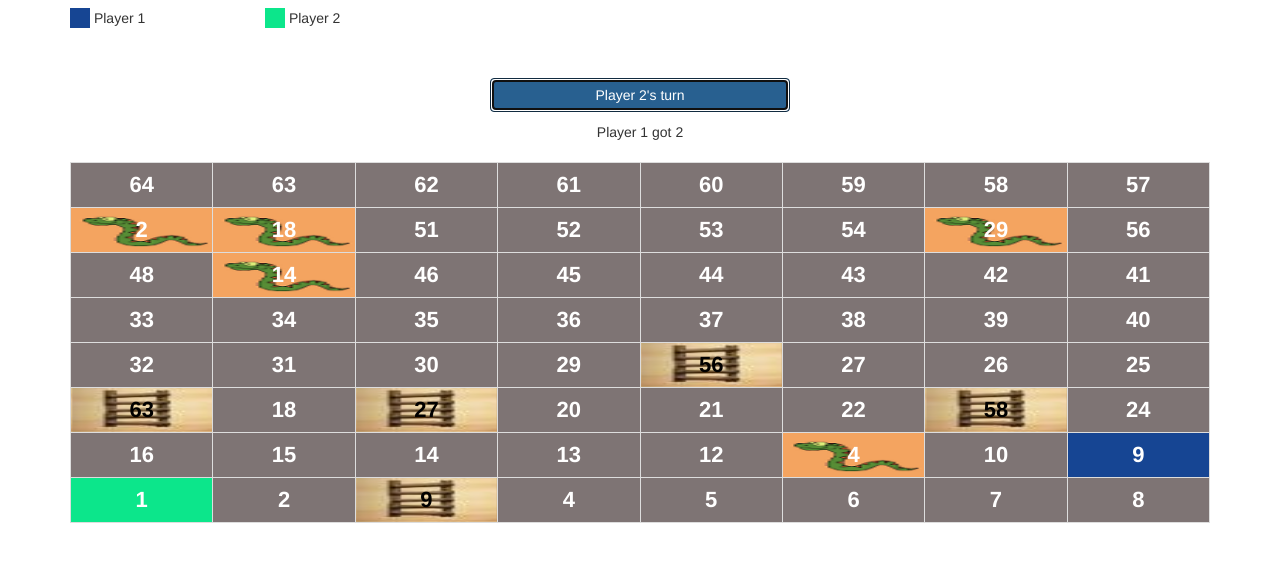
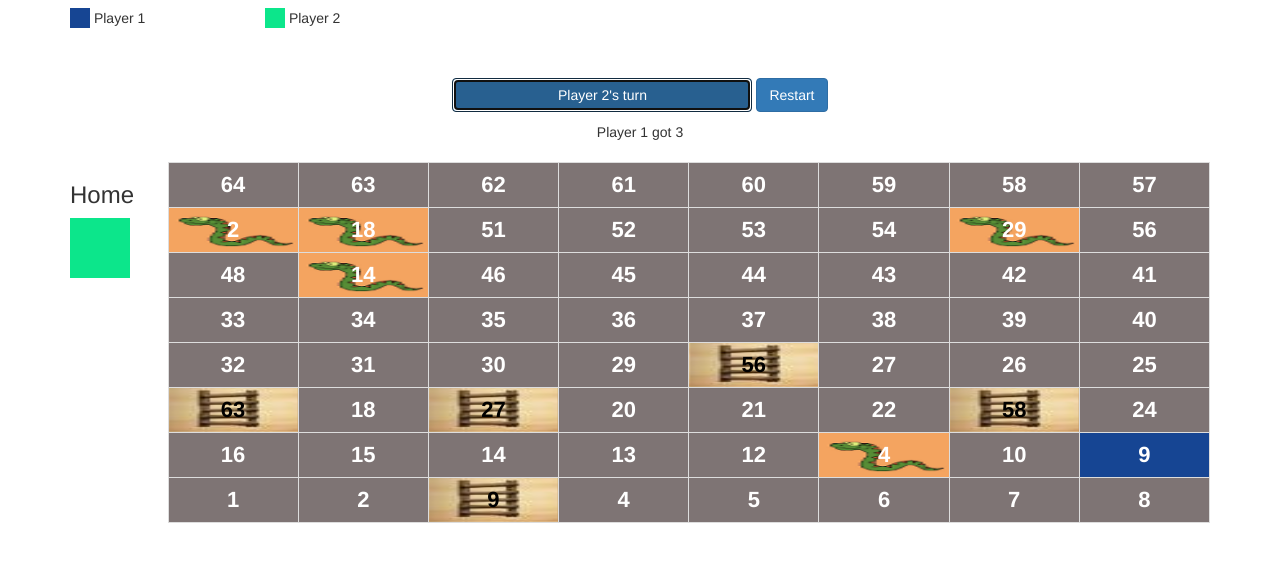
Before and after one commit to anandhegde/SnakeAndLadder, a plain HTML site: page index.html in a window 1280 px wide. Both pictures are taken after a click on the button "Player 1's turn". Shown: the part 63-624 px from the top of the page. Drawn offline with nearby package versions, Linux system fonts and the light colour scheme.

Commit message:
restart functionality added

```diff
--- a/css/style.css
+++ b/css/style.css
@@ -5,7 +5,8 @@ h6 { text-align: center; }
 .snake { background: url("../images/snake.png"); background-size: 100% 100%; }
 .ladder { background: url("../images/ladder.jpg"); color: black !important; background-size: 100% 100%; }
 .mb-10 { margin-bottom: 10px; }
-.icon-20 { display: inline-block; height: 20px; width: 20px; }
+.square-20 { display: inline-block; height: 20px; width: 20px; }
+.square-60 { display: inline-block; height: 60px; width: 60px; background: green;}
 .vertical-align { vertical-align: middle; }
 #messageContainer { min-height: 40px; }
 #rollDice, #replay { width: 300px; }
--- a/index.html
+++ b/index.html
@@ -16,12 +16,21 @@
 		<div class="row text-center">
 			<button id="rollDice" class="mb-10 btn btn-primary">Player 1's turn</button>
 			<button id="replay" class="mb-10 btn btn-primary hide">Replay</button>
+			<button id="restart" class="mb-10 btn btn-primary">Restart</button>
 		</div>
 		<div class="row text-center mb-10" id="diceValueContainer">
 			<p id="diceValue"></p>
 		</div>
-		<table id="board" class="table">
-		</table>
+		<div class="row">
+			<div class="col-xs-1">
+				<h3>Home</h3>
+				<span class="square-60 vertical-align" id="home"></span>
+			</div>
+			<div class="col-xs-11">
+				<table id="board" class="table">
+				</table>
+			</div>
+		</div>
 	</div>
 	<script
 	  src="https://code.jquery.com/jquery-3.3.1.slim.min.js"
--- a/js/index.js
+++ b/js/index.js
@@ -1,3 +1,4 @@
+var Game = function() {
 	var currentUser = 1;
 	//variable to give user's an id
 
@@ -153,9 +154,13 @@ var Board = function(){
 		show(this);
 		this.movePosition= function(userObject, dice){
 			let self = this;
-
+			let position;
 			//get the new position value by adding dice value to old position value
-		let position = this.boardNumbers[userObject.row][userObject.column] + dice;
+			if(userObject.row < 0 && userObject.column < 0) {
+				position = dice;
+			} else {
+				position = this.boardNumbers[userObject.row][userObject.column] + dice;
+			}
 			//get the new row value
 			let row = Math.floor(position / this.columns);
 			if(position % this.columns == 0){
@@ -220,6 +225,8 @@ var Board = function(){
 					setTimeout(() => {
 						if(index == 0) {
 							for(let userStateObject of _stateOfUsers[index]){
+								delete(allUserColors[userStateObject.id]);
+								setHomeColor();
 								if(userStateObject["dirty"]) {
 									$("#diceValue").text(`Player ${userStateObject["id"]} got ${userStateObject.diceValue}`).show();
 								}
@@ -233,6 +240,8 @@ var Board = function(){
 
 							//setting the user's position
 							for(let userStateObject of _stateOfUsers[index]){
+								delete(allUserColors[userStateObject.id]);
+								setHomeColor();
 								if(userStateObject["dirty"]) {
 									$("#diceValue").text(`Player ${userStateObject["id"]} got ${userStateObject.diceValue}`).show();
 								}
@@ -250,8 +259,8 @@ var Board = function(){
 	}
 
 	var User = function(){
-	this.row = 0;
-	this.column = 0;
+		this.row = -1;
+		this.column = -1;
 		this.won = false;
 		this.id = ++userCount;
 		this.color = getRandomColor();
@@ -261,6 +270,7 @@ User.prototype.rollDice = function(callback){
 		let dice = randomNumber(1, 6);
 		$("#diceValue").text(`Player ${this.id} got ${dice}`).show();
 		board.movePosition(this, dice);
+		delete(allUserColors[this.id])
 		callback(dice);
 	}
 
@@ -269,12 +279,30 @@ var user1 = new User();
 	var user2 = new User();
 	var user3 = new User();
 	var userArray = [user1, user2];
-
+	var allUserColors = {};
 	//set the color of cell in the beginning
 	for(let user of userArray){
 		setColorOnTop(user);
-	changeTableCellColor(board.rows, board.columns, user.row, user.column, user.color);
+		allUserColors[user.id] = user.color;
+		//changeTableCellColor(board.rows, board.columns, user.row, user.column, user.color);
 	}
+
+	//set the homeDivision
+	function setHomeColor(){
+		let colors = "";
+		for(let id in allUserColors) {
+			colors += allUserColors[id] + ",";
+		}
+		colors = colors.substring(0, colors.length - 1);
+		if(colors.length > 0){
+			$("#home").css('background', `${colors}`);
+			$("#home").css('background', `linear-gradient(to right,${colors})`);
+		} else {
+			$("#home").css('background', `white`);
+		}
+	}
+
+	setHomeColor();
 
 	//set the button's value
 	//$("#rollDice").text("");
@@ -282,6 +310,7 @@ for(let user of userArray){
 	$("#rollDice").on("click", function(){
 		$("#message").addClass("hide");
 		userArray[currentUser - 1].rollDice(function(diceValue){
+			setHomeColor();
 			for(let user of userArray){
 				changeTableCellColor(board.rows, board.columns, user.row, user.column, user.color);
 			}
@@ -293,6 +322,7 @@ $("#rollDice").on("click", function(){
 				$("#message").text(`Player ${board.whoHasWon.id} won the game`).removeClass("hide");
 				$("#rollDice").hide();
 				$("#replay").removeClass("hide");
+				$("#restart").removeClass("hide");
 			} else {
 				currentUser = (currentUser % userArray.length) + 1;
 				let textOnButton = `Player ${currentUser}'s turn`;
@@ -305,32 +335,15 @@ $("#replay").on("click", function(){
 		$("#message").addClass("hide");
 		$("#diceValue").hide();
 
+		for(let user of userArray){
+			allUserColors[user.id] = user.color;
+		}
+		setHomeColor();
 		//for removing the existing user position and setting all the user position to 0,0
 		for(let user of userArray){
 			changeTableCellColor(board.rows, board.columns, user.row, user.column, "#7E7474");
-		changeTableCellColor(board.rows, board.columns, 0, 0, user.color);
 		}
-	// //loop through each move and show it on board
-
 		board.replay();
-	// for(let index in board.replay){
-	// 	(function(index){
-	// 		setTimeout(() => {
-	// 			$("#diceValue").text(`Player ${board.replay[index]["id"]} got ${board.replay[index]["diceValue"]}`).show();
-	// 			if(index == 0){
-	// 				changeTableCellColor(board.rows, board.columns, board.replay[index]["row"], board.replay[index]["column"], board.replay[index]["color"]);
-	// 			} else {
-	// 				if(board.replay[index]["message"] == undefined){
-	// 					$("#message").addClass("hide");
-	// 					changeTableCellColor(board.rows, board.columns, board.replay[index]["row"], board.replay[index]["column"], board.replay[index]["color"]);
-	// 					changeTableCellColor(board.rows, board.columns, board.replay[index-1]["row"], board.replay[index-1]["column"], board.replay[index-1]["color"]);
-	// 				} else {
-	// 					$("#message").text(board.replay[index]["message"]).removeClass("hide");
-	// 				}
-	// 			}
-	// 		}, index * 1000);
-	// 	})(index);
-	// }
 	})
 
 	function randomNumber(min, max){
@@ -343,7 +356,11 @@ function getRandomColor() {
 	  for (var i = 0; i < 6; i++) {
 	    color += letters[Math.floor(Math.random() * 16)];
 	  }
+	  if(color === "#FFFFFF"){
+	  	return getRandomColor();
+	  } else {
 	  	return color;
+	  }
 	}
 
 	function changeTableCellColor(totalRows, totalColumns, row, column, color){
@@ -366,9 +383,17 @@ function changeTableCellColor(totalRows, totalColumns, row, column, color){
 
 	function setColorOnTop(user){
 		let addDiv = `	<div class="col-md-2">
-						<span class="icon-20 vertical-align" style="background-color:${user.color}"></span>
+							<span class="square-20 vertical-align" style="background-color:${user.color}"></span>
 							<span class="vertical-align">Player ${user.id}</span>
 						</div>
 					`
 		$("#showPlayer").append(addDiv);
 	}
+
+}
+
+var game = new Game();
+
+$("#restart").on("click", function(){
+	location.reload();
+})
```
Lines whose indentation alone changed are shown as unchanged.
